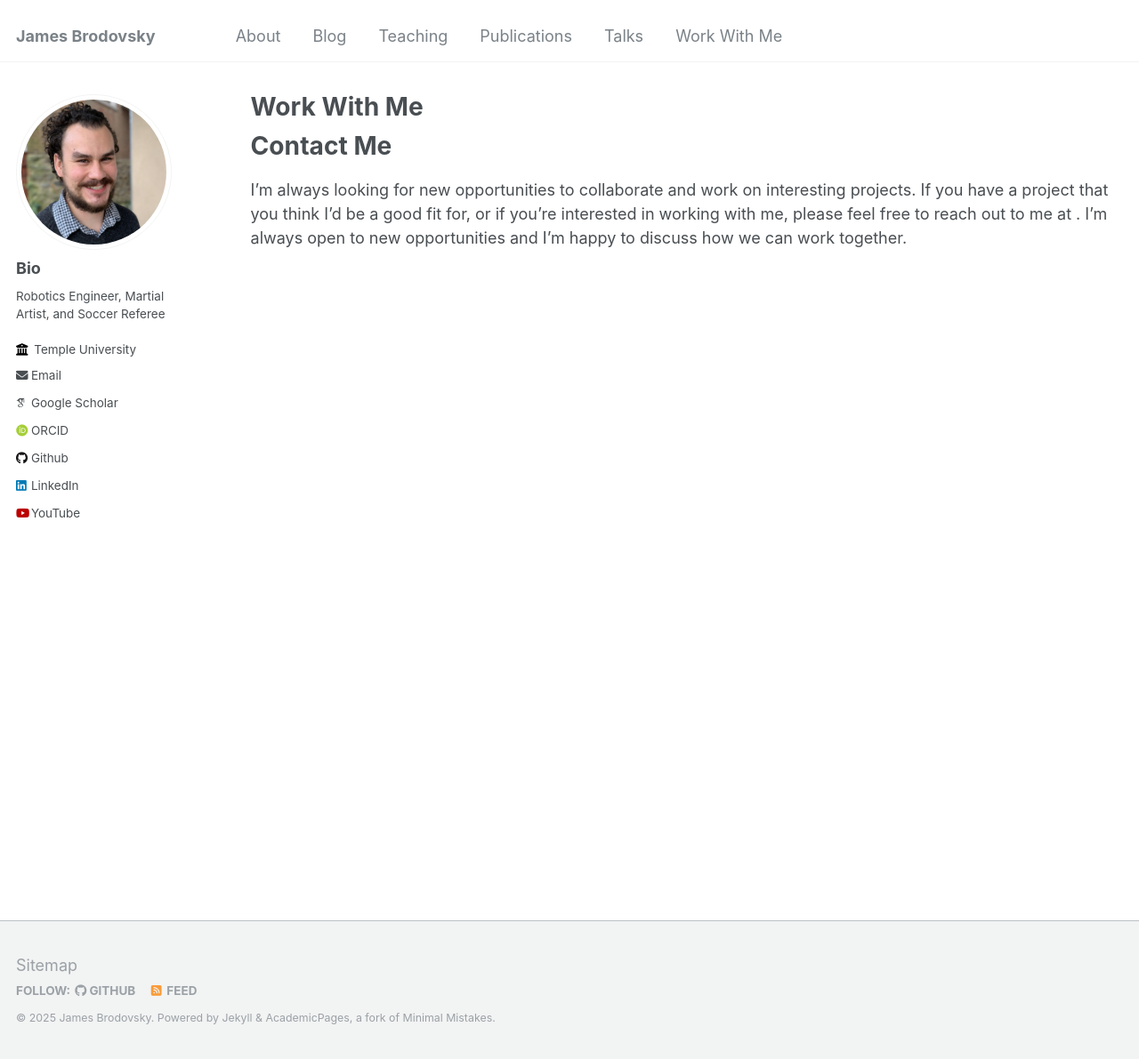
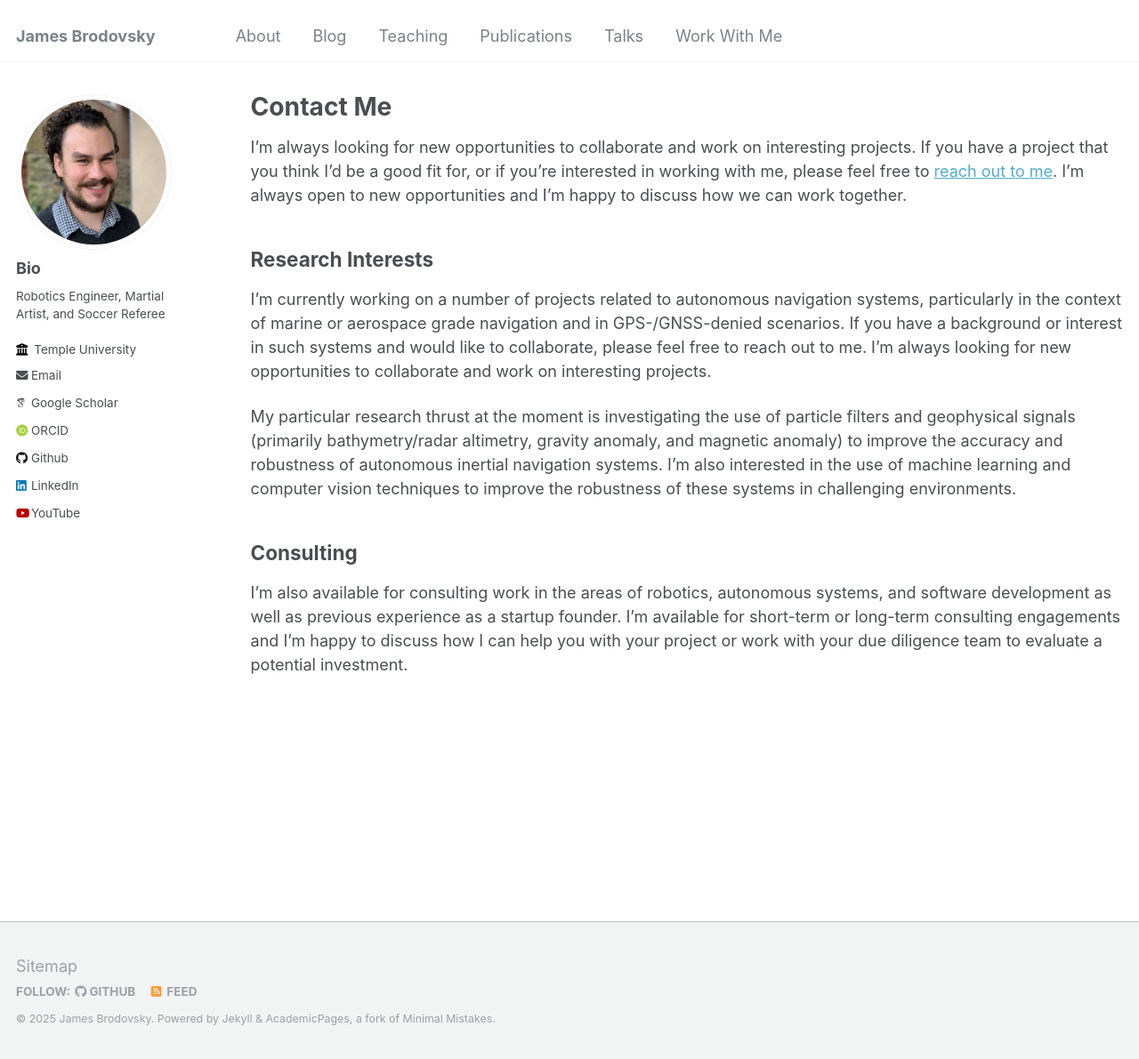
Before and after one commit to jbrodovsky/jbrodovsky.github.io, a Jekyll site: the page built from _pages/contact.md, in a window 1280 px wide and 1191 px high. Shown: the whole window at 89% size. Built offline with Jekyll 4.4.1, drawn with Linux system fonts in a browser that asks for light colours; some web fonts are replaced.

Commit message:
Updated contact page to include research and consulting

```diff
--- a/_pages/contact.md
+++ b/_pages/contact.md
@@ -1,12 +1,19 @@
 ---
 layout: archive
-title: "Work With Me"
+title: "Contact Me"
 permalink: /contact/
 author_profile: true
 ---
 
 {% include base_path %}
+I'm always looking for new opportunities to collaborate and work on interesting projects. If you have a project that you think I'd be a good fit for, or if you're interested in working with me, please feel free to [reach out to me](mailto:jbrodovsky@temple.edu?subject=Collaboration%20Opportunity). I'm always open to new opportunities and I'm happy to discuss how we can work together.
 
-# Contact Me
+## Research Interests
 
-I'm always looking for new opportunities to collaborate and work on interesting projects. If you have a project that you think I'd be a good fit for, or if you're interested in working with me, please feel free to reach out to me at [{{ site.email }}](mailto:{{ site.email }}). I'm always open to new opportunities and I'm happy to discuss how we can work together.
+I'm currently working on a number of projects related to autonomous navigation systems, particularly in the context of marine or aerospace grade navigation and in GPS-/GNSS-denied scenarios. If you have a background or interest in such systems and would like to collaborate, please feel free to reach out to me. I'm always looking for new opportunities to collaborate and work on interesting projects.
+
+My particular research thrust at the moment is investigating the use of particle filters and geophysical signals (primarily bathymetry/radar altimetry, gravity anomaly, and magnetic anomaly) to improve the accuracy and robustness of autonomous inertial navigation systems. I'm also interested in the use of machine learning and computer vision techniques to improve the robustness of these systems in challenging environments.
+
+## Consulting
+
+I'm also available for consulting work in the areas of robotics, autonomous systems, and software development as well as previous experience as a startup founder. I'm available for short-term or long-term consulting engagements and I'm happy to discuss how I can help you with your project or work with your due diligence team to evaluate a potential investment.
```
